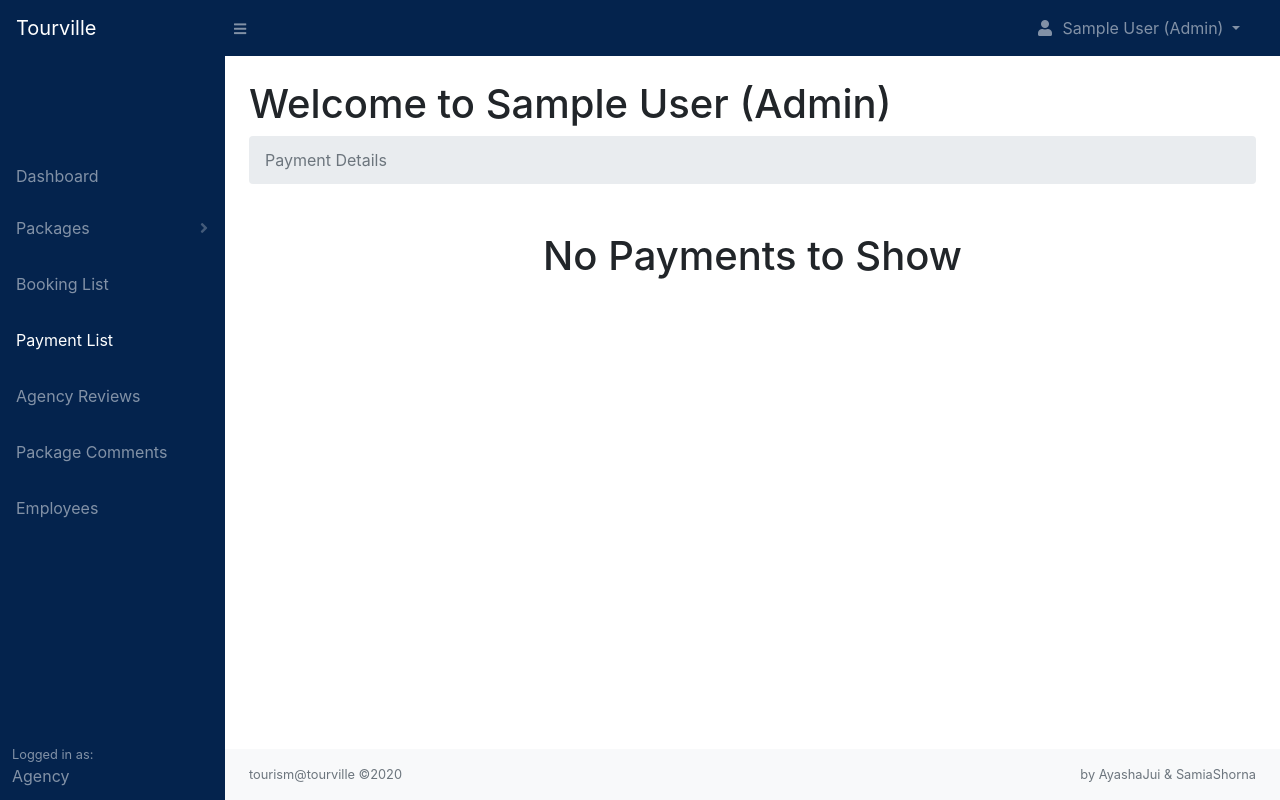
After one commit to ayashaJui/CSEKU_WPL_2020_tourville, a PHP site: page /agency/payments.php in a window 1280 px wide. The commit adds this page. Run offline with PHP 8.4, Linux system fonts and the light colour scheme; the visitor is signed in with stand-in values (Sample User, id 1); data that the repository does not hold is empty; some libraries are stand-ins or nearby versions.

Commit message:
second commit

```diff
--- a/agency/includes/view_all_packages.php
+++ b/agency/includes/view_all_packages.php
@@ -66,6 +66,8 @@
                 <th>Package Name</th>
                 <th>Location</th>
                 <th>Country</th>
+                <th>Price</th>
+                <th>Booking price(%)</th>
                 <th>Status</th>
                 <th>Comments</th>
                 <th>Created at</th>
@@ -95,6 +97,8 @@
                             echo '<td><a href="../package.php?package_id='. $package['package_id'] .'">'. $package['package_name'] .'</a></td>';
                             echo '<td>'. $package['location'] .'</td>';
                             echo '<td>'. $package['country'] .'</td>';
+                            echo '<td>'. $package['package_price'] .'</td>';
+                            echo '<td>'. $package['booking_percentage'] .'%</td>';
                             echo '<td>'. ucwords($package['package_status']) .'</td>';
                             echo '<td>8</td>';
                             echo '<td>'. $package['package_date'] .'</td>';
--- a/agency/layouts/agency_sidenav.php
+++ b/agency/layouts/agency_sidenav.php
@@ -33,6 +33,9 @@
                 ?>
                 <a class="nav-link py-3" href="bookings.php">
                     Booking List
+                </a>
+                <a class="nav-link py-3" href="payments.php">
+                    Payment List
                 </a>
                 <a class="nav-link py-3" href="reviews.php">
                     Agency Reviews
--- /dev/null
+++ b/agency/payments.php
@@ -0,0 +1,188 @@
+<?php
+    include '../includes/db.php';
+    include 'layouts/agency_header.php';
+    include 'layouts/agency_navbar.php';
+
+    if(empty($_SESSION['agency_login']) || $_SESSION['agency_login'] == ''){
+        header('Location: ../includes/login.php');
+        return;
+    }
+
+    if(isset($_SESSION['agency_id'])){
+        $agency_id = $_SESSION['agency_id'];
+
+        //Payment Read Query
+        $stmt = $pdo->prepare('SELECT * FROM payments WHERE agency_id = :agency_id');
+        $stmt->execute([':agency_id' => $agency_id]);
+        $payments = [];
+        while($row = $stmt->fetch(PDO::FETCH_ASSOC)){
+            $payments[] = $row;
+        }
+    }
+
+    //Tour Travel Query
+    if(isset($_GET['travel'])){
+        $payment_id = $_GET['travel'];
+
+        $stmt = $pdo->prepare('UPDATE payments SET tour_status = :tour_status WHERE payment_id = :payment_id');
+        $stmt->execute([':payment_id'       => $payment_id,
+                        ':tour_status'   => 'travelling']);
+        $_SESSION['success'] = 'Tour status set to Travelling';
+        header('Location: payments.php');
+        return;
+    }
+
+    //tour complete Query
+    if(isset($_GET['complete'])){
+        $payment_id = $_GET['complete'];
+
+        $stmt = $pdo->prepare('UPDATE payments SET tour_status = :tour_status WHERE payment_id = :payment_id');
+        $stmt->execute([':payment_id'       => $payment_id,
+                        ':tour_status'   => 'completed']);
+        $_SESSION['success'] = 'Tour status set to Completed';
+        header('Location: payments.php');
+        return;
+    }
+
+    //tour not_start Query
+    if(isset($_GET['not_start'])){
+        $payment_id = $_GET['not_start'];
+
+        $stmt = $pdo->prepare('UPDATE payments SET tour_status = :tour_status WHERE payment_id = :payment_id');
+        $stmt->execute([':payment_id'    => $payment_id,
+                        ':tour_status'   => 'not started']);
+        $_SESSION['success'] = 'Tour status set to Not Started';
+        header('Location: payments.php');
+        return;
+    }
+?>
+
+<div id="layoutSidenav">
+    <?php
+        include 'layouts/agency_sidenav.php';
+    ?>
+    <div id="layoutSidenav_content">
+        <main>
+            <div class="container-fluid">
+                <h1 class="mt-4">Welcome to
+                <?php
+                    if(isset($_SESSION['employee_id'])){
+                        echo ucwords($_SESSION['agency_name']) ." (". ucwords($_SESSION['role']) .")";
+                    }elseif($_SESSION['agency_id']){
+                        echo ucwords($_SESSION['agency_name']) ." (Owner)";
+                    }
+                ?>
+                </h1>
+                <ol class="breadcrumb mb-4">
+                    <li class="breadcrumb-item active">Payment Details</li>
+                </ol>
+                <div class="container-fluid">
+
+                <?php
+
+                    include '../includes/flash_msg.php';
+
+                    if(empty($payments)){
+                        echo '<h1 class="text-center pt-4">No Payments to Show</h1>';
+                    }else {
+
+                ?>
+
+                    <div class="col-xs-12">
+                        <table class="table table-hover table-bordered">
+                            <thead>
+                                <tr>
+                                    <th>ID</th>
+                                    <th>Package Name</th>
+                                    <th>Booked By</th>
+                                    <th>Card Holder Name</th>
+                                    <th>Card Number</th>
+                                    <th>Expiration Date</th>
+                                    <th>Payment Status</th>
+                                    <th>Date</th>
+                                    <th>Amount</th>
+                                    <th>Tour Status</th>
+                                    <th>Travelling</th>
+                                    <th>Completed</th>
+                                    <th>Not Started</th>
+                                </tr>
+                            </thead>
+                            <tbody>
+
+                            <?php
+                                foreach($payments as $payment){
+                                    if($payment['tour_status'] == 'travelling'){
+                                        echo '<tr class="table-warning">';
+                                    }elseif ($payment['tour_status'] == 'completed') {
+                                        echo '<tr class="table-danger">';
+                                    }else{
+                                        echo '<tr>';
+                                    }
+                                            echo '<td>'. $payment['payment_id'] .'</td>';
+                                            //Package Name Read Query
+                                            $stmt = $pdo->prepare('SELECT * FROM bookings WHERE booking_id = :booking_id');
+                                            $stmt->execute([':booking_id' => $payment['booking_id']]);
+                                            $booking = $stmt->fetch(PDO::FETCH_ASSOC);
+                                            $stmt = $pdo->prepare('SELECT * FROM packages WHERE package_id = :package_id');
+                                            $stmt->execute([':package_id' => $booking['package_id']]);
+                                            $package = $stmt->fetch(PDO::FETCH_ASSOC);
+
+                                            echo '<td><a href="../package.php?package_id='. $package['package_id'] .'">'. $package['package_name'] .'</a></td>';
+
+                                            $stmt = $pdo->prepare('SELECT * FROM bookings WHERE booking_id = :booking_id');
+                                            $stmt->execute([':booking_id' => $payment['booking_id']]);
+                                            $booking = $stmt->fetch(PDO::FETCH_ASSOC);
+
+                                            echo '<td>'. ucwords($booking['tourist_firstname']) .' '. ucwords($booking['tourist_lastname']) .'</td>';
+                                            echo '<td>'. $payment['card_name'] .'</td>';
+                                            echo '<td>'. $payment['card_number'] .'</td>';
+                                            echo '<td>'. $payment['expire_date'] .'</td>';
+
+                                        if($payment['payment_status'] == 'book_price'){
+                                            echo '<td>Booking Price</td>';
+                                        }elseif($payment['payment_status'] == 'half'){
+                                            echo '<td>Half Paid</td>';
+                                        }else{
+                                            echo '<td>Full Paid</td>';
+                                        }
+                                            echo '<td>'. $payment['date'] .'</td>';
+                                            echo '<td>'. $payment['amount'] .'</td>';
+                                            echo '<td>'. ucwords($payment['tour_status']) .'</td>';
+
+                                        if($payment['tour_status'] == 'travelling' || $payment['tour_status'] == 'completed'){
+                                            echo '<td><a href="payments.php?travel='. $payment['payment_id'] .'" class="btn btn-success mt-1">Travelling</a></td>';
+                                            echo '<td><a href="payments.php?complete='. $payment['payment_id'] .'" class="btn btn-secondary mt-1">Completed</a></td>';
+                                            echo '<td><a href="payments.php?not_start='. $payment['payment_id'] .'" class="btn btn-danger mt-1">Not Started</a></td>';
+                                        }else{
+                                            echo '<td><a href="payments.php?travel='. $payment['payment_id'] .'" class="btn btn-outline-success mt-1">Travelling</a></td>';
+                                            echo '<td><a href="payments.php?complete='. $payment['payment_id'] .'" class="btn btn-outline-secondary mt-1">Completed</a></td>';
+                                            echo '<td><a href="payments.php?not_start='. $payment['payment_id'] .'" class="btn btn-outline-danger mt-1">Not Started</a></td>';
+                                        }
+                                        echo '</tr>';
+                                }
+                            ?>
+
+                            </tbody>
+                        </table>
+                    </div>
+
+                <?php
+                    }
+                ?>
+                </div>
+            </div>
+        </main>
+        <footer class="py-3 bg-light mt-auto">
+            <div class="container-fluid">
+                <div class="d-flex align-items-center justify-content-between small">
+                    <div class="text-muted">tourism@tourville &copy;2020</div>
+                    <div class="text-muted">by AyashaJui & SamiaShorna</div>
+                </div>
+            </div>
+        </footer>
+    </div>
+</div>
+
+<?php
+    include 'layouts/agency_footer.php';
+?>
--- a/search_agency_package.php
+++ b/search_agency_package.php
@@ -12,7 +12,7 @@
             header('Location: index.php');
             return;
         }
-        $stmt = $pdo->prepare('SELECT * FROM packages WHERE agency_id = :agency_id AND (location LIKE :search OR country LIKE :search) AND package_status = :package_status');
+        $stmt = $pdo->prepare('SELECT * FROM packages WHERE agency_id = :agency_id AND (location LIKE :search OR country LIKE :search OR place_details LIKE :search OR num_days LIKE :search OR num_nights LIKE :search OR package_price LIKE :search) AND package_status = :package_status');
         $stmt->execute([':agency_id'        => $agency_id,
                         ':search'           => "%". $search ."%",
                         ':package_status'   => 'available']);
--- a/tourist/includes/add_booking.php
+++ b/tourist/includes/add_booking.php
@@ -167,6 +167,7 @@
                 <hr>
                 <div class="">
                     <p class="font-weight-bold font-italic"><span class="ml-2">Price:</span> BDT <?php echo $package['package_price']; ?>/-<span class="ml-2">per person</span></p>
+                    <p class="font-weight-bold font-italic"><span class="mx-2">Booking Price:</span><?php echo $package['booking_percentage']; ?>%<span class="ml-2">of total price</span></p>
                 </div>
             </div>
         </div>
--- a/tourist/includes/edit_booking.php
+++ b/tourist/includes/edit_booking.php
@@ -179,6 +179,7 @@
                     <hr>
                     <div class="">
                         <p class="font-weight-bold font-italic"><span class="ml-2">Price:</span> BDT <?php echo $package['package_price']; ?>/-<span class="ml-2">per person</span></p>
+                        <p class="font-weight-bold font-italic"><span class="mx-2">Booking Price:</span><?php echo $package['booking_percentage']; ?>%<span class="ml-2">of total price</span></p>
                     </div>
                 </div>
             </div>
```
Also changed, not shown: agency/includes/add_package.php (+36 -30 lines), agency/includes/edit_package.php (+36 -30 lines), mybookings.php (+23 -3 lines), payment.php (+83 -24 lines), 1 other file.
